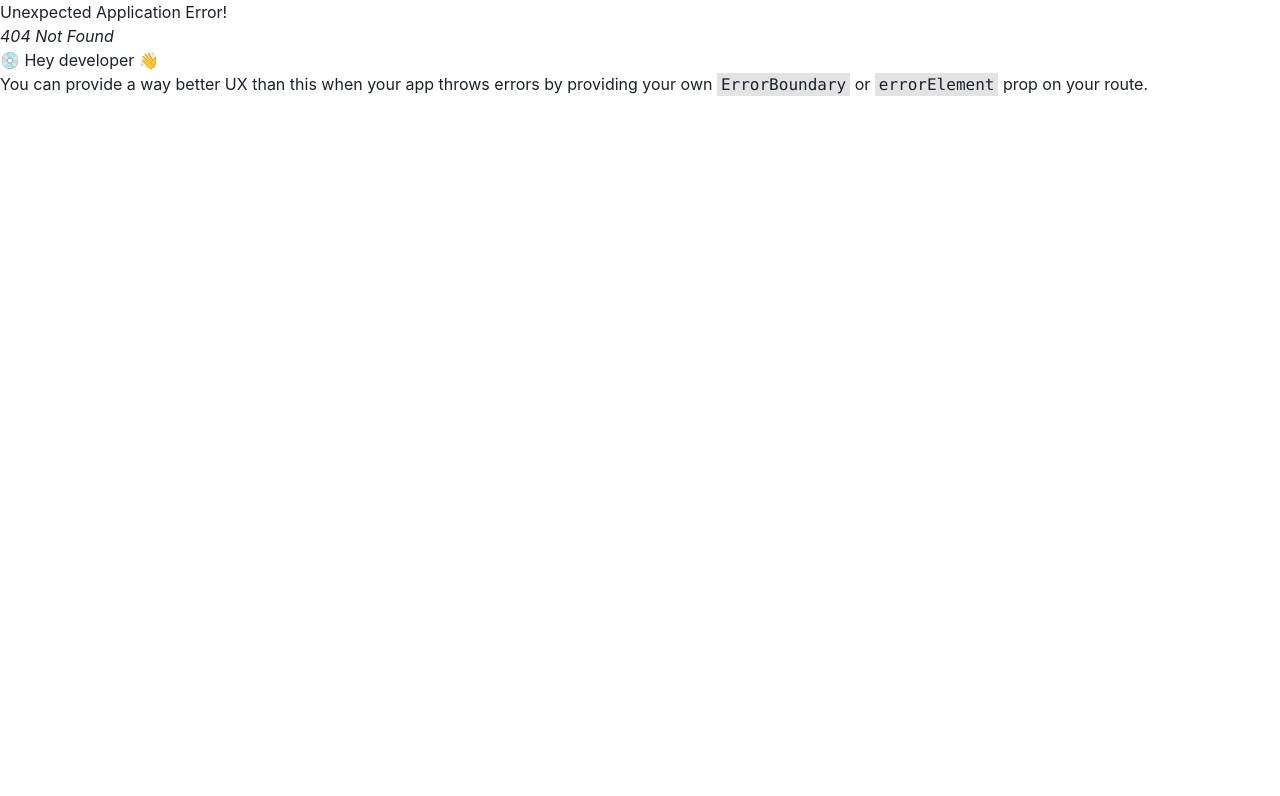
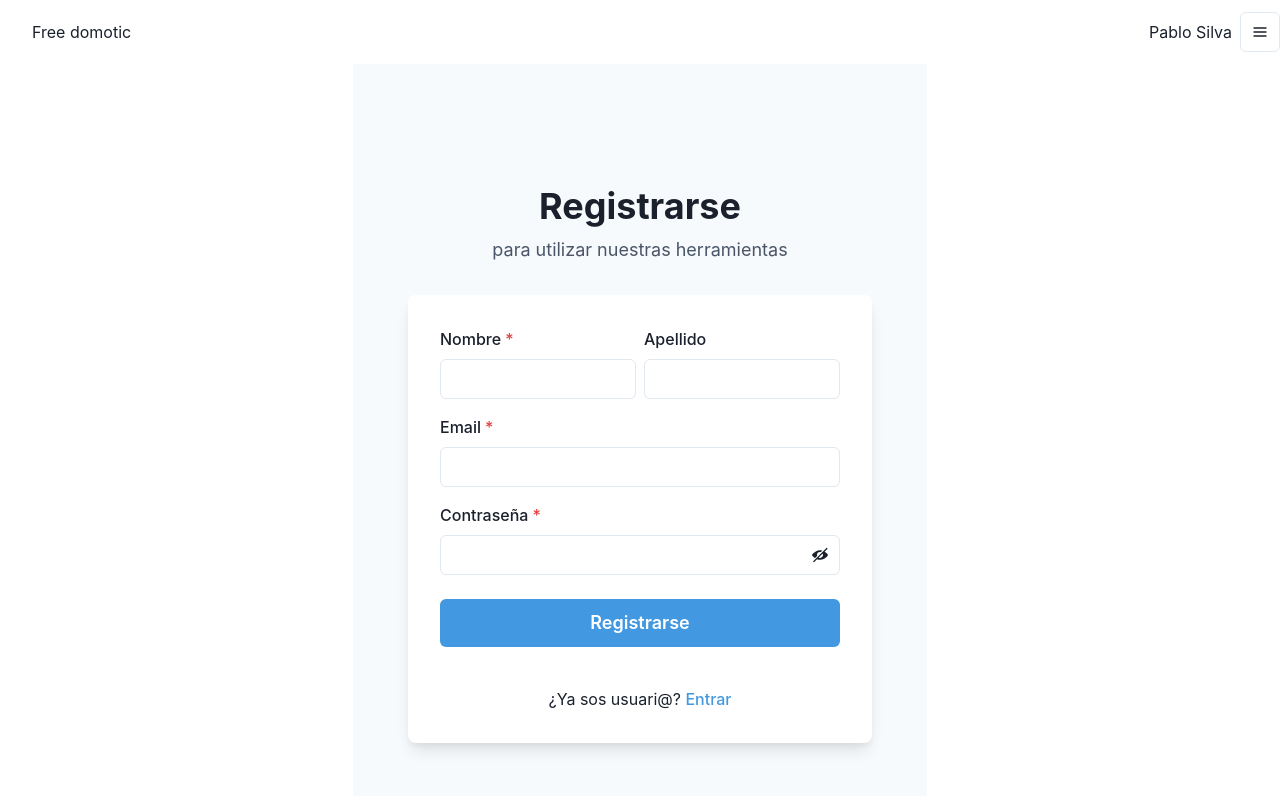
Before and after one commit to elgodolfredo/tesina-frontend, a React (Vite) app: page /login/register in a window 1280 px wide. Before the commit this address had no page. Shown: the top 796 px of the page. Built offline with nearby package versions, Linux system fonts and the light colour scheme; no server answers.

Commit message:
Login usercontext

```diff
--- a/package.json
+++ b/package.json
@@ -14,6 +14,7 @@
     "@chakra-ui/react": "^2.8.2",
     "@emotion/react": "^11.11.4",
     "@emotion/styled": "^11.11.5",
+    "firebase": "^10.12.2",
     "framer-motion": "^6.5.1",
     "react": "^18.2.0",
     "react-dom": "^18.2.0",
--- /dev/null
+++ b/src/config/firebase.tsx
@@ -0,0 +1,17 @@
+
+import { initializeApp } from "firebase/app";
+
+// Your web app's Firebase configuration
+const firebaseConfig = {
+  apiKey: "AIzaSyAX3Z7qgbmF-0FdKJtmRoTmxIpeDyycR30",
+  authDomain: "tesina-dev.firebaseapp.com",
+  databaseURL: "https://tesina-dev-default-rtdb.firebaseio.com",
+  projectId: "tesina-dev",
+  storageBucket: "tesina-dev.appspot.com",
+  messagingSenderId: "633834383796",
+  appId: "1:633834383796:web:e61841827f68c10e4f2ae1",
+  measurementId: "G-VHT1T02WJX"
+};
+
+// Initialize Firebase
+export const app = initializeApp(firebaseConfig);
--- /dev/null
+++ b/src/contexts/UserContext.tsx
@@ -0,0 +1,40 @@
+import React from 'react';
+import { UserContextI, UserContextProps } from '../interfaces/';
+import { app } from '../config/firebase';
+import { getAuth, onAuthStateChanged } from 'firebase/auth';
+import { User } from 'firebase/auth';
+
+
+const initialUserContext: UserContextI = {
+  user: null,
+  updateUser: (updatedUser: User | null) => { }
+};
+
+export const UserContext = React.createContext<UserContextI>(initialUserContext);
+
+
+export const UserProvider = ({ children }: UserContextProps) => {
+  const [user, setUser] = React.useState<User | null>(initialUserContext.user);
+
+  React.useEffect(() => {
+    console.log('api get_logged_user')
+  }, []);
+
+  React.useEffect(() => {
+    const auth = getAuth(app);
+    onAuthStateChanged(auth, (user) => {
+      console.log(user)
+      setUser(user)
+    });
+  }, []);
+
+  const updateUser = (updatedUser: User | null) => {
+    setUser(updatedUser);
+  };
+
+  return (
+    <UserContext.Provider value={{ user, updateUser }}>
+      {children}
+    </UserContext.Provider>
+  );
+};
--- /dev/null
+++ b/src/layouts/LoginLayout.tsx
@@ -0,0 +1,24 @@
+import { Container } from '@chakra-ui/react'
+import { Outlet, redirect } from 'react-router-dom'
+import Header from '../components/Header'
+import React from 'react'
+import { UserContext } from '../contexts/UserContext'
+
+export default function LoginLayout() {
+
+  const { user } = React.useContext(UserContext);
+
+  React.useEffect(() => {
+    if (user) {
+      console.log('redirecting')
+      redirect('/');
+    }
+  }, [user])
+
+  return <>
+    <Header></Header>
+    <Container>
+      <Outlet />
+    </Container>
+  </>
+}
--- a/src/main.tsx
+++ b/src/main.tsx
@@ -4,12 +4,15 @@ import './index.css'
 import { RouterProvider } from "react-router-dom";
 import { router } from './routes/router';
 import { ChakraProvider } from '@chakra-ui/react';
+import { UserProvider } from './contexts/UserContext';
 
 
 ReactDOM.createRoot(document.getElementById('root')!).render(
   <React.StrictMode>
     <ChakraProvider>
-      <RouterProvider router={router} />
+      <UserProvider>
+        <RouterProvider router={router} />
+      </UserProvider>
     </ChakraProvider>
   </React.StrictMode>,
 )
--- /dev/null
+++ b/src/pages/LoginForm.tsx
@@ -0,0 +1,63 @@
+import { Flex, Text, Heading, Stack, useColorModeValue, Box, Button } from "@chakra-ui/react";
+import { app } from "../config/firebase";
+import { GoogleAuthProvider, getAuth, signInWithPopup } from "firebase/auth";
+
+
+
+
+export default function LoginForm() {
+
+  const loginWithGoogle = async () => {
+    const auth = getAuth(app);
+    const provider = new GoogleAuthProvider();
+    await signInWithPopup(auth, provider);
+  };
+
+  return <Flex
+    minH={'88vh'}
+    align={'center'}
+    justify={'center'}
+    bg={useColorModeValue('gray.50', 'gray.800')}>
+    <Stack spacing={8} mx={'auto'} maxW={'lg'} py={12} px={6}>
+      <Stack align={'center'}>
+        <Heading fontSize={'4xl'} textAlign={'center'}>
+          Entrar
+        </Heading>
+        <Text fontSize={'lg'} color={'gray.600'}>
+          para utilizar nuestras herramientas
+        </Text>
+      </Stack>
+      <Box
+        rounded={'lg'}
+        bg={useColorModeValue('white', 'gray.700')}
+        boxShadow={'lg'}
+        p={8}>
+        <Stack spacing={4}>
+          <Stack spacing={4} pt={2}>
+            <Button
+              loadingText="Submitting"
+              size="lg"
+              bg={'blue.400'}
+              color={'white'}
+              onClick={loginWithGoogle}
+              _hover={{
+                bg: 'blue.500',
+              }}>
+              Entrar con google
+            </Button>
+            <Button
+              loadingText="Submitting"
+              size="lg"
+              bg={'blue.400'}
+              color={'white'}
+              _hover={{
+                bg: 'blue.500',
+              }}>
+              Registrarse
+            </Button>
+          </Stack>
+        </Stack>
+      </Box>
+    </Stack>
+  </Flex>
+}
--- /dev/null
+++ b/src/pages/RegisterForm.tsx
@@ -0,0 +1,84 @@
+import React from 'react';
+import { ViewIcon, ViewOffIcon } from "@chakra-ui/icons";
+import { Flex, Text, Heading, Stack, useColorModeValue, Box, HStack, FormControl, FormLabel, Input, InputGroup, InputRightElement, Button, Link } from "@chakra-ui/react";
+
+
+
+export default function RegisterForm() {
+  const [showPassword, setShowPassword] = React.useState(false);
+
+  return <Flex
+    minH={'100vh'}
+    align={'center'}
+    justify={'center'}
+    bg={useColorModeValue('gray.50', 'gray.800')}>
+    <Stack spacing={8} mx={'auto'} maxW={'lg'} py={12} px={6}>
+      <Stack align={'center'}>
+        <Heading fontSize={'4xl'} textAlign={'center'}>
+          Registrarse
+        </Heading>
+        <Text fontSize={'lg'} color={'gray.600'}>
+          para utilizar nuestras herramientas
+        </Text>
+      </Stack>
+      <Box
+        rounded={'lg'}
+        bg={useColorModeValue('white', 'gray.700')}
+        boxShadow={'lg'}
+        p={8}>
+        <Stack spacing={4}>
+          <HStack>
+            <Box>
+              <FormControl id="firstName" isRequired>
+                <FormLabel>Nombre</FormLabel>
+                <Input type="text" />
+              </FormControl>
+            </Box>
+            <Box>
+              <FormControl id="lastName">
+                <FormLabel>Apellido</FormLabel>
+                <Input type="text" />
+              </FormControl>
+            </Box>
+          </HStack>
+          <FormControl id="email" isRequired>
+            <FormLabel>Email</FormLabel>
+            <Input type="email" />
+          </FormControl>
+          <FormControl id="password" isRequired>
+            <FormLabel>Contraseña</FormLabel>
+            <InputGroup>
+              <Input type={showPassword ? 'text' : 'password'} />
+              <InputRightElement h={'full'}>
+                <Button
+                  variant={'ghost'}
+                  onClick={() =>
+                    setShowPassword((showPassword) => !showPassword)
+                  }>
+                  {showPassword ? <ViewIcon /> : <ViewOffIcon />}
+                </Button>
+              </InputRightElement>
+            </InputGroup>
+          </FormControl>
+          <Stack spacing={10} pt={2}>
+            <Button
+              loadingText="Submitting"
+              size="lg"
+              bg={'blue.400'}
+              color={'white'}
+              _hover={{
+                bg: 'blue.500',
+              }}>
+              Registrarse
+            </Button>
+          </Stack>
+          <Stack pt={6}>
+            <Text align={'center'}>
+              ¿Ya sos usuari@? <Link color={'blue.400'}>Entrar</Link>
+            </Text>
+          </Stack>
+        </Stack>
+      </Box>
+    </Stack>
+  </Flex>
+}
```
Also changed, not shown: src/interfaces/index.tsx (added, +11 -0 lines), src/routes/router.tsx (+17 -0 lines), 1 other file (tests, documents, lock files or other folders).
